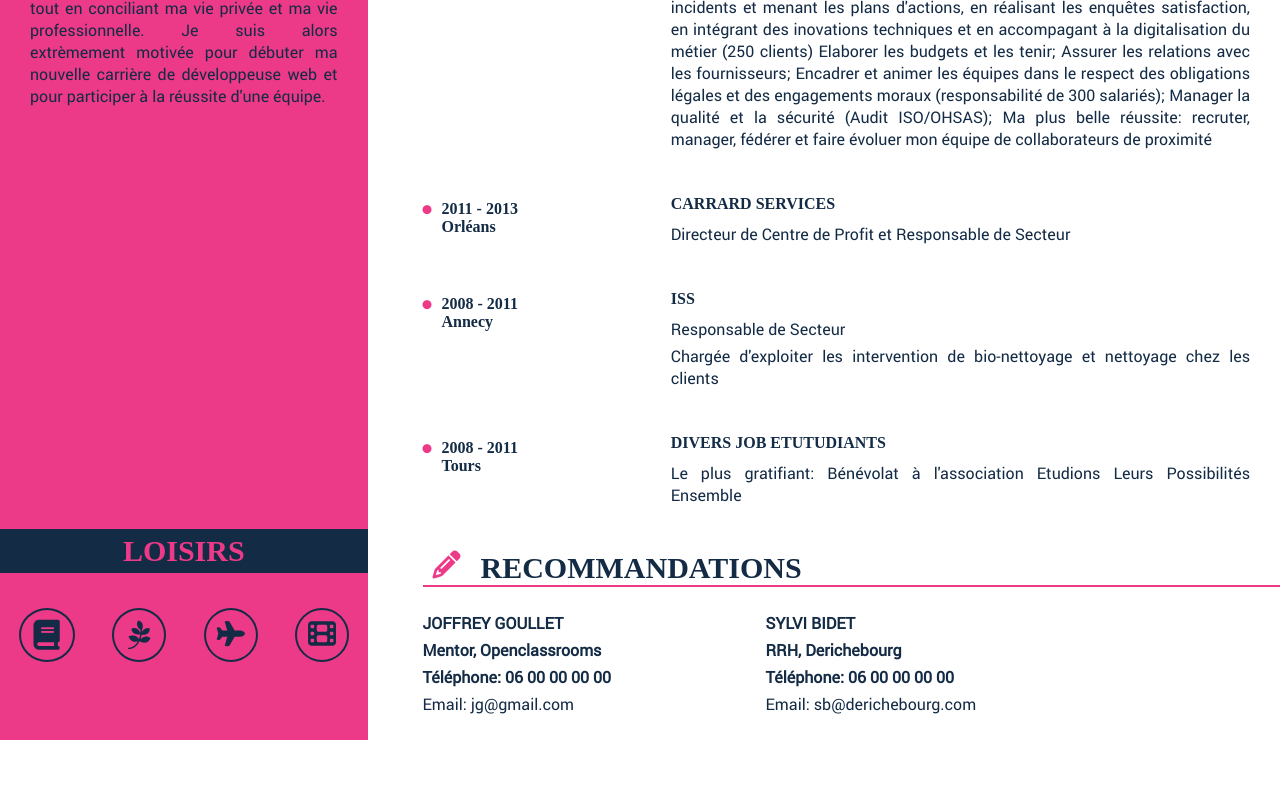
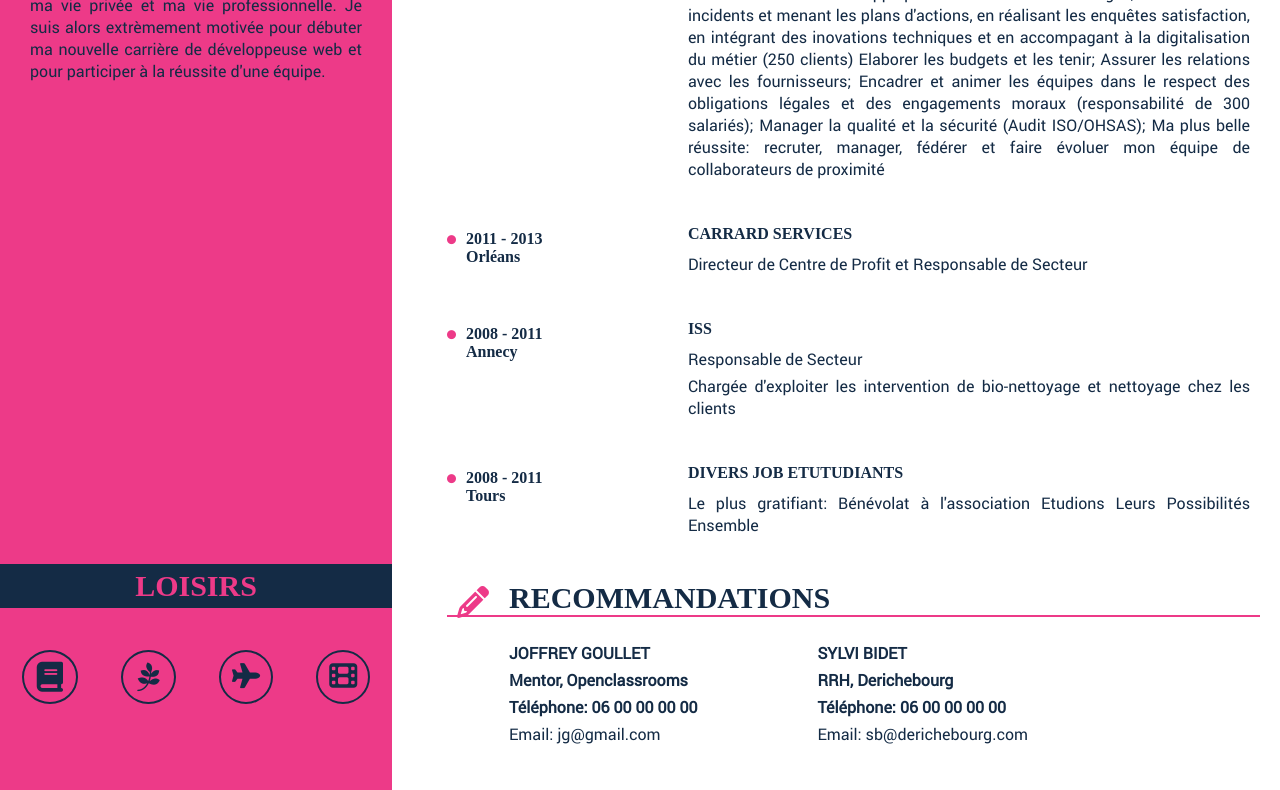
Before and after one commit to gachetmarchais/cv-natacha-gachet, a plain HTML site: page index.html in a window 1280 px wide. Shown: the part 1198-1988 px from the top of the page. Before the commit the page ends 1938 px from the top, so only its background shows below. Drawn offline with Linux system fonts and the light colour scheme; files whose address does not match are found by name; a web font is replaced by a local one.

Commit message:
modif livrable v6

```diff
--- a/style-cv.css
+++ b/style-cv.css
@@ -123,6 +123,7 @@ p {
 }
 h2{
     margin-top: 30px;
+    margin-right: 20px;
 }
 .p-contact p{
     padding-bottom: 20px;
@@ -247,7 +248,7 @@ h2{
         font-weight: 600;
     }
     .title {
-        padding-top: 70px;
+        padding-top: 80px;
         padding-bottom: 0px;
     }
 }
@@ -289,10 +290,10 @@ h2{
 
             /*borders & width*/
     .photo, #left-box {
-        width: 30%;
+        width: 32%;
     }
     .title, #right-box {
-        width: 70%;
+        width: 68%;
     }
     .left-article {
         width: 30%;
@@ -320,7 +321,7 @@ h2{
     }
     .picto {
         margin-left: 10px;
-        margin-bottom: 0px;
+        padding-top: 5px;
     }
     .right-article {
         margin-right: 30px;
@@ -343,7 +344,10 @@ h2{
         padding-right: 0px;
     }
     #icon {
-        padding-top: 30px;
+        padding-top: 37px;
+    }
+    .recommendation {
+        margin-bottom: 20px;
     }
 
             /*fonts & text*/
@@ -357,7 +361,10 @@ h2{
         font-size: 30px;
     }
     h1, h2 {
-        text-align: start;
+        text-align:initial;
+    }
+    .picto{
+        font-size: 16px;
     }
     .title {
         text-align: left;
```
